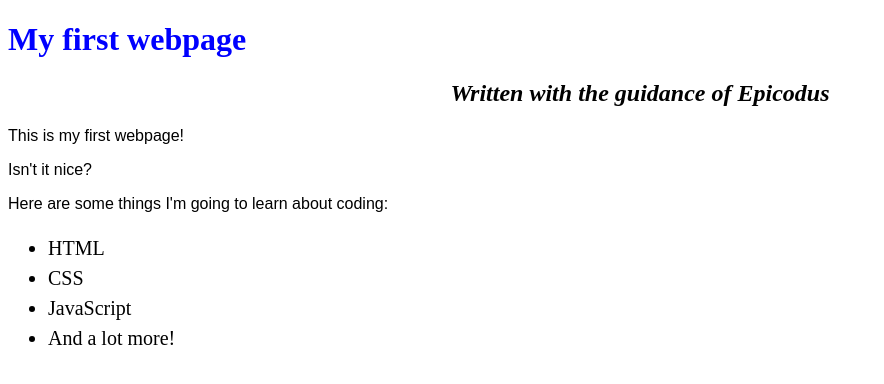
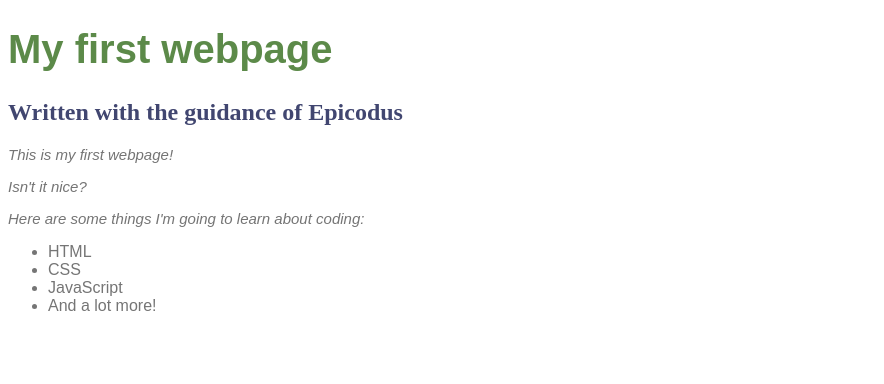
Before and after one commit to stockampj/my-first-webpage, a plain HTML site: page my-first-webpage.html in a window 1280 px wide. Shown: the whole page, without its empty margins (0-884 px from the left). Drawn offline with Linux system fonts and the light colour scheme.

```diff
--- /dev/null
+++ b/css/globalstyles.css
@@ -0,0 +1,24 @@
+h1 {
+  font-size: 40px;
+  font-weight: bold;
+  font-family: fantasy;
+  color: #5c8a49;
+}
+
+h2 {
+  font-weight: bold;
+  color: #414670;
+}
+
+p {
+  font-family: sans-serif;
+  font-size: 15px;
+  font-style: italic;
+  text-align: left;
+  color: #757575;
+}
+
+ul {
+color: #757575;
+font-family: sans-serif;
+}
--- a/css/styles.css
+++ b/css/styles.css
@@ -1,13 +1,17 @@
 h1 {
-  color: blue;
+  color: #b81a24;
 }
 h2 {
   font-style: italic;
   text-align: center;
+  font-family: fantasy;
 }
 
 p {
-  font-family: sans-serif;
+  font-family: cursive;
+  font-weight: bolder;
+  line-height: 10px;
+
 }
 
 ul {
--- /dev/null
+++ b/css/styles2.css
@@ -0,0 +1,24 @@
+h1 {
+  font-size: 40px;
+  font-weight: bold;
+  font-family: fantasy;
+  color: #5c8a49;
+}
+
+h2 {
+  font-weight: bold;
+  color: #414670;
+}
+
+p {
+  font-family: sans-serif;
+  font-size: 15px;
+  font-style: italic;
+  text-align: left;
+  color: #757575;
+}
+
+ul {
+color: #757575;
+font-family: sans-serif;
+}
--- a/my-first-webpage.html
+++ b/my-first-webpage.html
@@ -1,7 +1,7 @@
 <!DOCTYPE html>
 <html>
   <head>
-<link href="css/styles.CSS" rel="stylesheet" type="text/css">
+<link href="css/globalstyles.CSS" rel="stylesheet" type="text/css">
     <title>Web page #1</title>
   </head>
   <body>
```
Also changed, not shown: favorite-places.html (added, +34 -0 lines), img/colosseum.jpg (added), img/taj.jpg (added), img/wall.jpeg (added), index.html (renamed from favorite-things.html).
